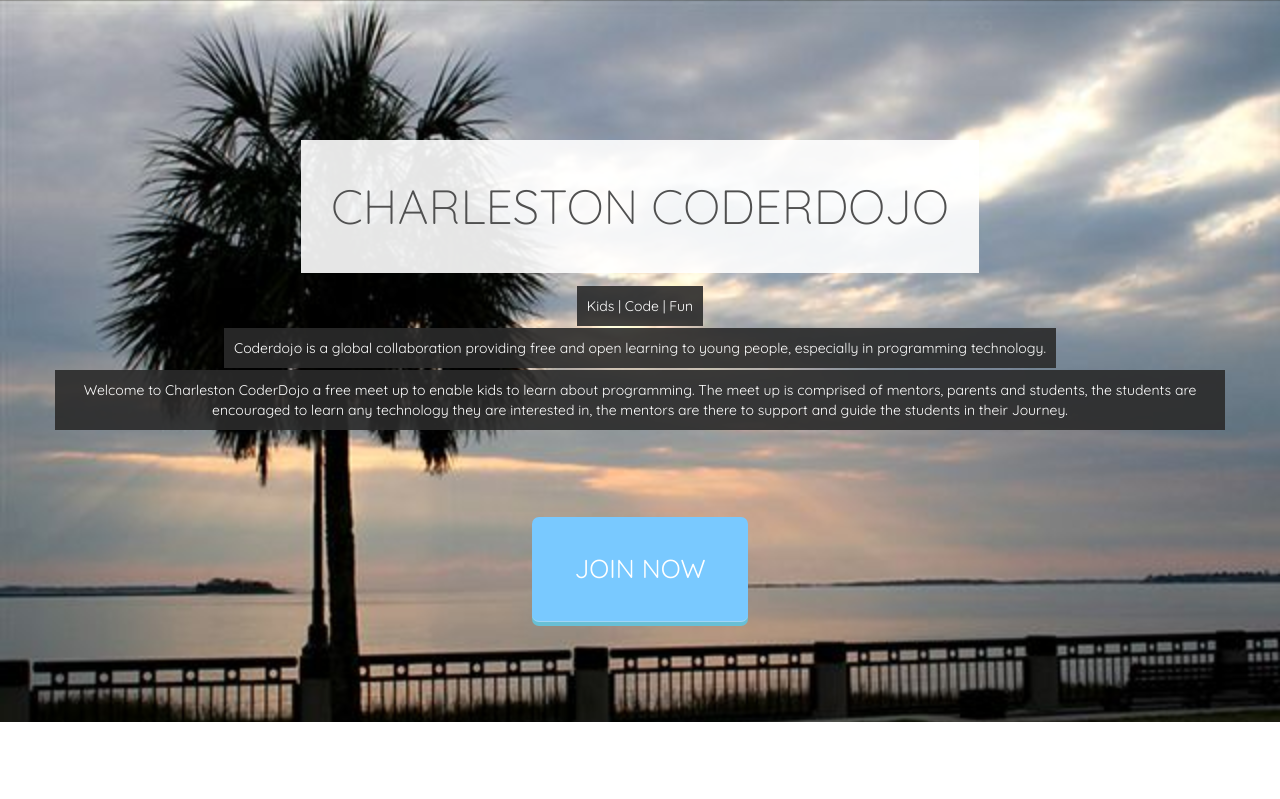
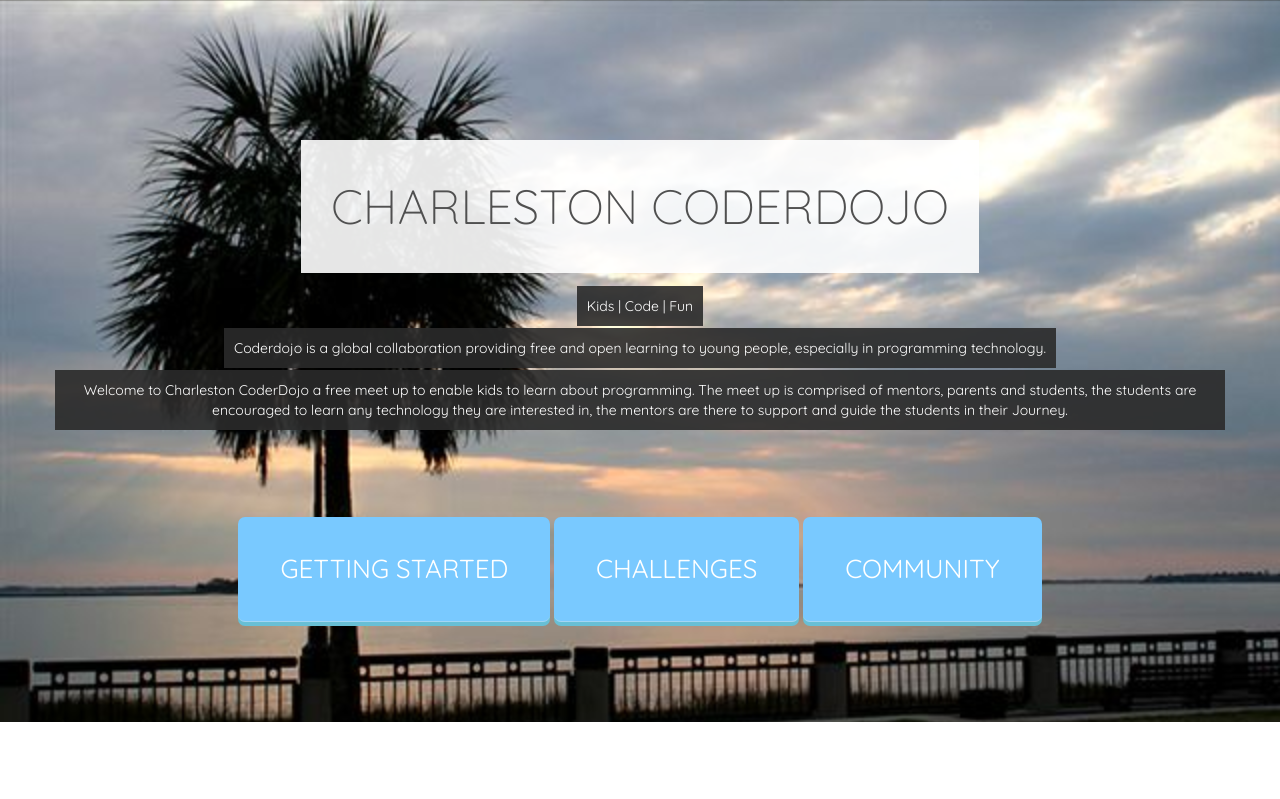
Before and after one commit to CoderDojoCHS/coderdojochs.github.io, a plain HTML site: page index.html in a window 1280 px wide. Shown: the top 799 px of the page. Drawn offline with Linux system fonts and the light colour scheme.

Commit message:
update main buttons

```diff
--- a/index.html
+++ b/index.html
@@ -50,7 +50,9 @@
             </p>
 
             <div class="app-buttons">
-              <a href="https://plus.google.com/u/0/communities/101378504202902416735" class="header-btn" target="_new">Join now</a>
+              <a href="http://www.codecademy.com/courses/getting-started-v2" class="header-btn" target="_new">Getting Started</a>
+              <a href="https://github.com/CoderDojoCHS/build-your-adventure" class="header-btn" target="_new">Challenges</a>
+              <a href="https://plus.google.com/u/0/communities/101378504202902416735" class="header-btn" target="_new">Community</a>
             </div>
           </div>
         </div> <!-- /span7 -->
```
